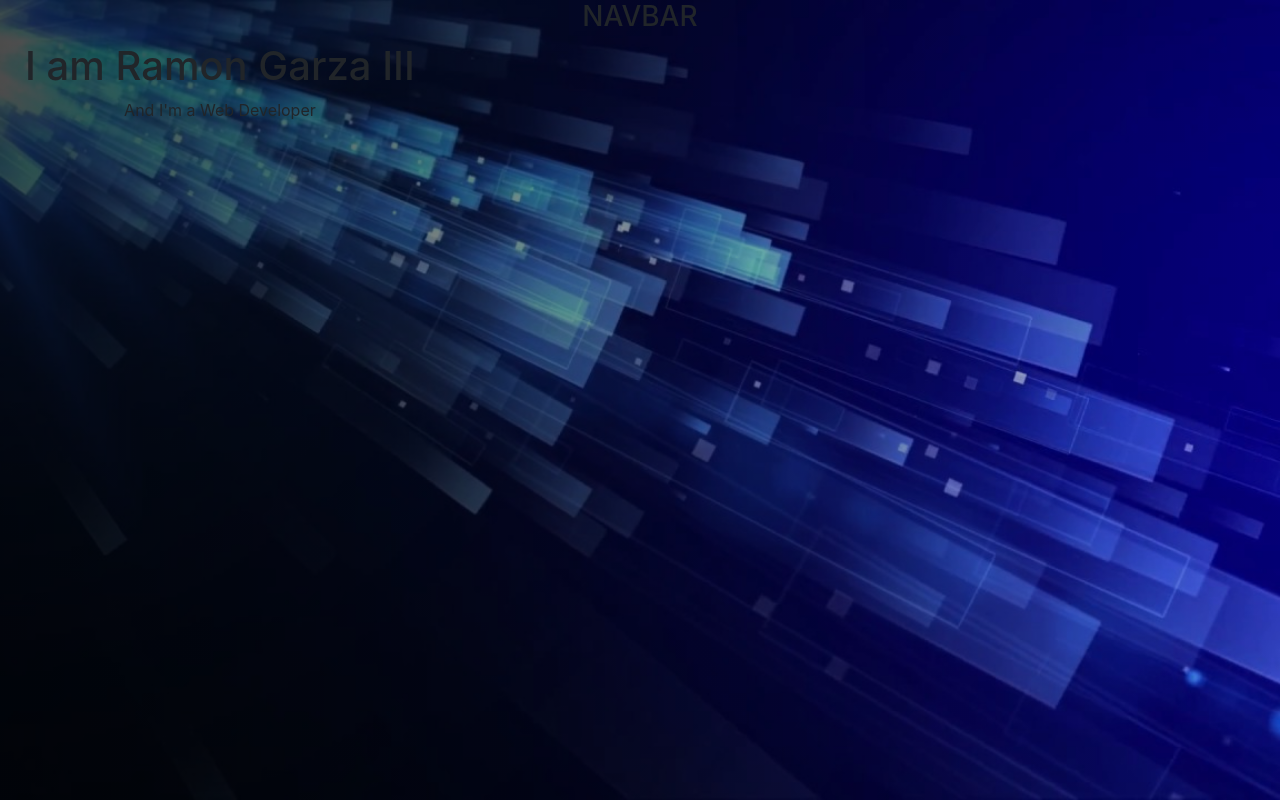
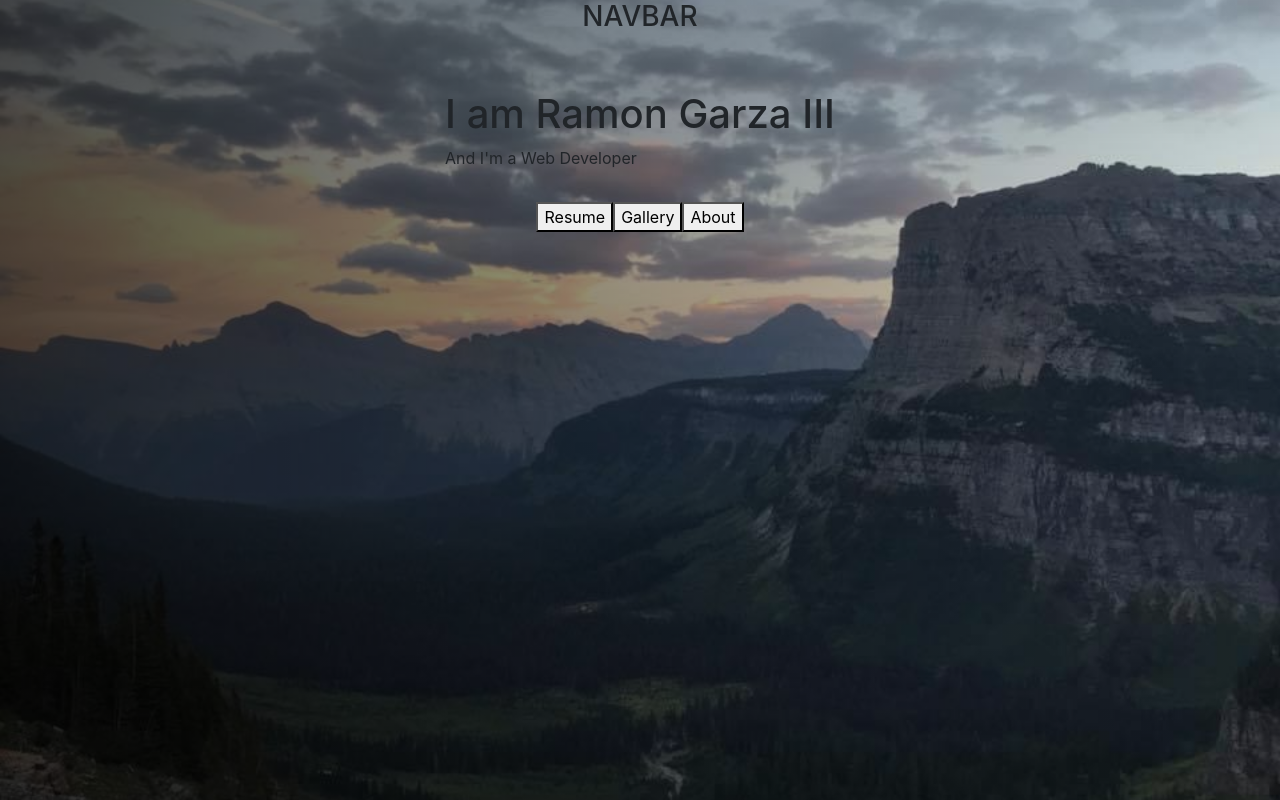
Before and after one commit to Ramong06/portfolio-website, a React (Create React App) app: page / in a window 1280 px wide. Built offline with nearby package versions, Linux system fonts and the light colour scheme; the HTML template or start-up script is replaced by a standard one.

Commit message:
added buttons to home page

```diff
--- a/src/components/Hero/index.js
+++ b/src/components/Hero/index.js
@@ -11,13 +11,18 @@ const Hero = () => {
     // }
     return (
         <div className="hero">
-            <Container fluid>
+            <Container fluid="md">
                 <Navbar />
-                <Row>
+                <Row className="pt-5 justify-content-md-center">
                     <div className="hero-text">
-                        <h1>I am Ramon Garza III</h1>
+                        <h1 className="typing__header">I am Ramon Garza III</h1>
                         <p>And I'm a Web Developer</p>
                     </div>
+                </Row>
+                <Row className="pt-3 justify-content-md-center">
+                    <button className="resumeBtn">Resume</button>
+                    <button className="resumeBtn">Gallery</button>
+                    <button className="resumeBtn">About</button>
                 </Row>
             </Container>
         </div>
--- a/src/components/Hero/styles.css
+++ b/src/components/Hero/styles.css
@@ -1,11 +1,10 @@
 .hero {
-    background: linear-gradient(to right, rgba(0,0,0,0.7), rgba(0,0,0,0.1)), url(../../images/background.jpeg);
+    background: linear-gradient(to right, rgba(0,0,0,0.7), rgba(0,0,0,0.1)), url(../../images/mountains.jpeg);
     height: 100vh;
     background-position: center;
     background-size: cover;
 }
 
 .hero-text {
-    text-align: center;
-    padding-left: 25px;
+
 }
```
